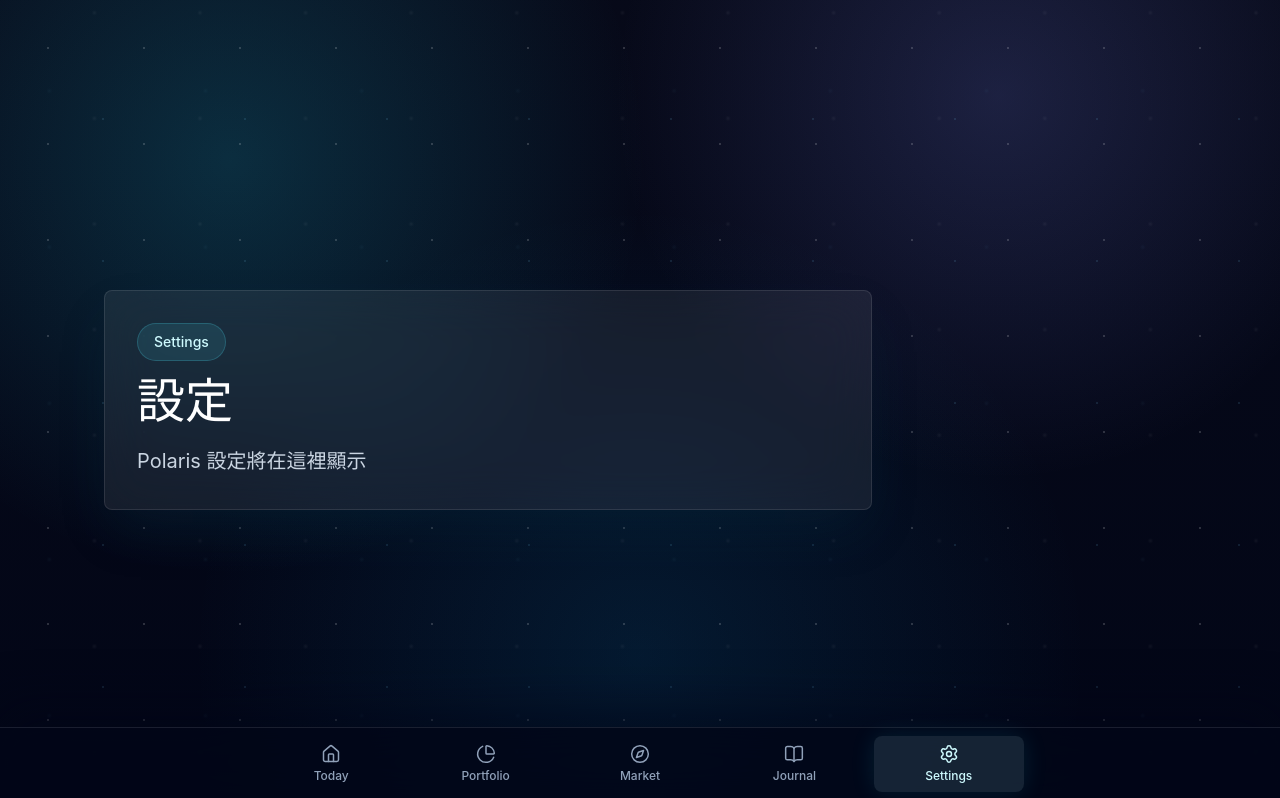
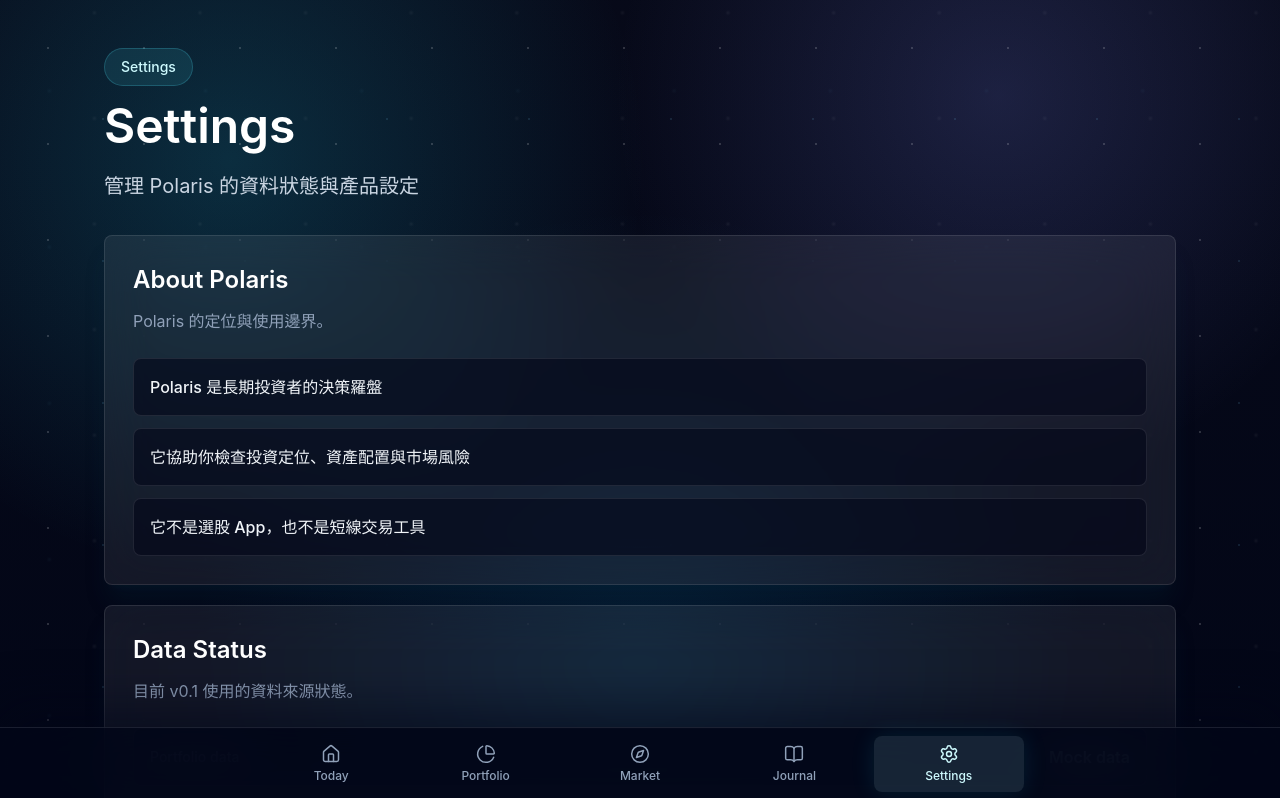
Before and after one commit to bulala-coder/polaris-mvp, a React (Vite) app: page /settings in a window 1280 px wide. Shown: the top 798 px of the page. Built offline with nearby package versions, Linux system fonts and the light colour scheme.

Commit message:
Add settings mock display

```diff
--- /dev/null
+++ b/src/components/settings/SettingsInfoCard.tsx
@@ -0,0 +1,58 @@
+type SettingsInfoItem =
+  | string
+  | {
+      label: string
+      value: string
+    }
+
+type SettingsInfoCardProps = {
+  title: string
+  description: string
+  items: SettingsInfoItem[]
+}
+
+function SettingsInfoCard({
+  title,
+  description,
+  items,
+}: SettingsInfoCardProps) {
+  return (
+    <section className="rounded-lg border border-white/10 bg-white/[0.07] p-6 shadow-xl shadow-cyan-950/20 backdrop-blur-xl sm:p-7">
+      <h2 className="text-2xl font-semibold text-white">{title}</h2>
+      <p className="mt-3 text-base leading-relaxed text-slate-400">
+        {description}
+      </p>
+
+      <div className="mt-6 grid gap-3">
+        {items.map((item) => {
+          if (typeof item === 'string') {
+            return (
+              <div
+                className="rounded-lg border border-white/10 bg-slate-950/60 p-4 text-base font-medium text-slate-100"
+                key={item}
+              >
+                {item}
+              </div>
+            )
+          }
+
+          return (
+            <div
+              className="flex flex-wrap items-center justify-between gap-3 rounded-lg border border-white/10 bg-slate-950/60 p-4"
+              key={item.label}
+            >
+              <span className="text-sm font-medium text-slate-400">
+                {item.label}
+              </span>
+              <span className="text-base font-semibold text-cyan-100">
+                {item.value}
+              </span>
+            </div>
+          )
+        })}
+      </div>
+    </section>
+  )
+}
+
+export default SettingsInfoCard
--- a/src/pages/SettingsPage.tsx
+++ b/src/pages/SettingsPage.tsx
@@ -1,20 +1,72 @@
 import AppShell from '../components/layout/AppShell'
 import PageContainer from '../components/layout/PageContainer'
+import SettingsInfoCard from '../components/settings/SettingsInfoCard'
+
+const settingsSections = [
+  {
+    title: 'About Polaris',
+    description: 'Polaris 的定位與使用邊界。',
+    items: [
+      'Polaris 是長期投資者的決策羅盤',
+      '它協助你檢查投資定位、資產配置與市場風險',
+      '它不是選股 App，也不是短線交易工具',
+    ],
+  },
+  {
+    title: 'Data Status',
+    description: '目前 v0.1 使用的資料來源狀態。',
+    items: [
+      { label: 'Portfolio data', value: 'Mock data' },
+      { label: 'Market data', value: 'Mock data' },
+      { label: 'Journal data', value: 'Mock data' },
+      { label: 'Storage', value: 'Local prototype' },
+    ],
+  },
+  {
+    title: 'Prototype Notice',
+    description: '這個版本專注於前端流程與資訊架構驗證。',
+    items: [
+      'v0.1 是本機 prototype',
+      '目前不連接真實券商或金融資料 API',
+      '不提供個股推薦、短線交易訊號或保證獲利建議',
+    ],
+  },
+  {
+    title: 'Version',
+    description: '目前產品與技術版本。',
+    items: [
+      'Polaris v0.1',
+      'Frontend-only prototype',
+      'Built with React, Vite, TypeScript, Tailwind CSS',
+    ],
+  },
+]
 
 function SettingsPage() {
   return (
     <AppShell>
       <PageContainer>
-        <div className="max-w-3xl rounded-lg border border-white/10 bg-white/[0.07] p-6 shadow-2xl shadow-cyan-950/30 backdrop-blur-xl sm:p-8">
+        <div className="mb-8 max-w-3xl">
           <p className="mb-4 inline-flex rounded-full border border-cyan-300/20 bg-cyan-300/10 px-4 py-2 text-sm font-medium text-cyan-100">
             Settings
           </p>
           <h1 className="text-4xl font-semibold tracking-normal text-white sm:text-5xl">
-            設定
+            Settings
           </h1>
           <p className="mt-5 text-xl leading-relaxed text-slate-300">
-            Polaris 設定將在這裡顯示
+            管理 Polaris 的資料狀態與產品設定
           </p>
+        </div>
+
+        <div className="grid gap-5">
+          {settingsSections.map((section) => (
+            <SettingsInfoCard
+              description={section.description}
+              items={section.items}
+              key={section.title}
+              title={section.title}
+            />
+          ))}
         </div>
       </PageContainer>
     </AppShell>
```
